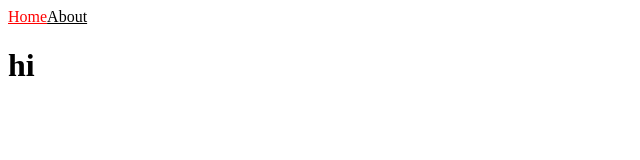
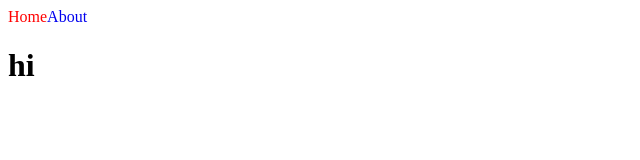
Before and after one commit to high2092/Start-NextJS, a Next.js app: page / in a window 1280 px wide. Shown: the top 160 px of the page, without its empty margins (0-640 px from the left). Built offline with nearby package versions, Linux system fonts and the light colour scheme.

Commit message:
1.4-css-modules

```diff
--- /dev/null
+++ b/components/NavigationBar.module.css
@@ -0,0 +1,7 @@
+.active {
+  color: red;
+}
+
+.link {
+  text-decoration: none;
+}
--- a/components/NavigationBar.tsx
+++ b/components/NavigationBar.tsx
@@ -1,18 +1,24 @@
 import Link from "next/link";
 import { useRouter } from "next/router";
+import styles from "./NavigationBar.module.css";
 
 const NavigationBar = () => {
   const router = useRouter();
   return (
-    <nav>
+    <nav className={styles.nav}>
       <Link
-        style={{ color: router.pathname === "/" ? "red" : "initial" }}
+        className={`${styles.link} ${
+          router.pathname === "/" ? styles.active : ""
+        }`}
         href="/"
       >
         Home
       </Link>
       <Link
-        style={{ color: router.pathname === "/about" ? "red" : "initial" }}
+        className={[
+          styles.link,
+          router.pathname === "/about" ? styles.active : "",
+        ].join(" ")}
         href="/about"
       >
         About
```
Also changed, not shown: 1 other file (tests, documents, lock files or other folders).
